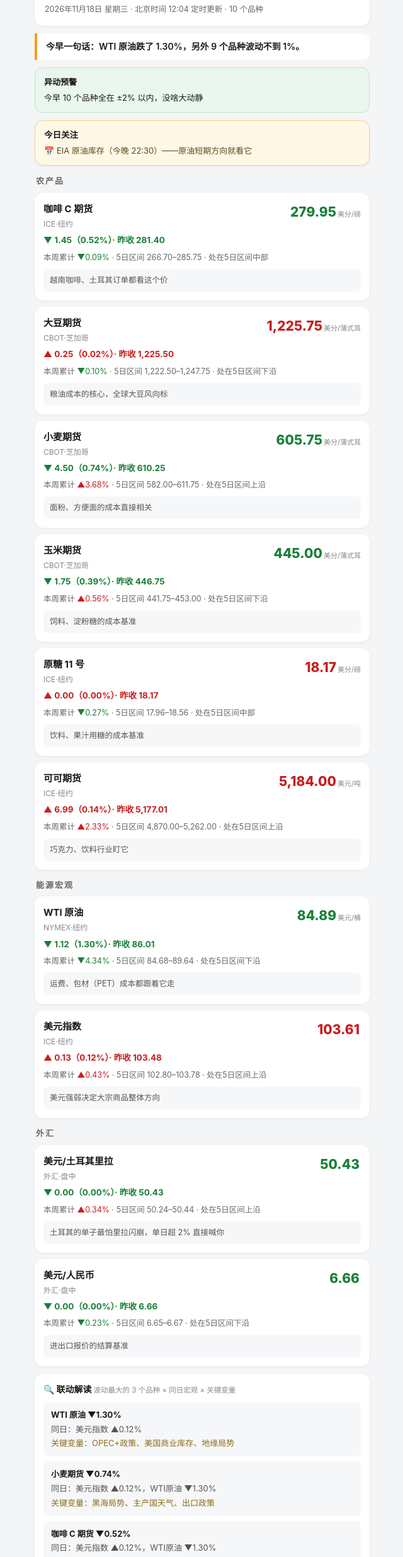
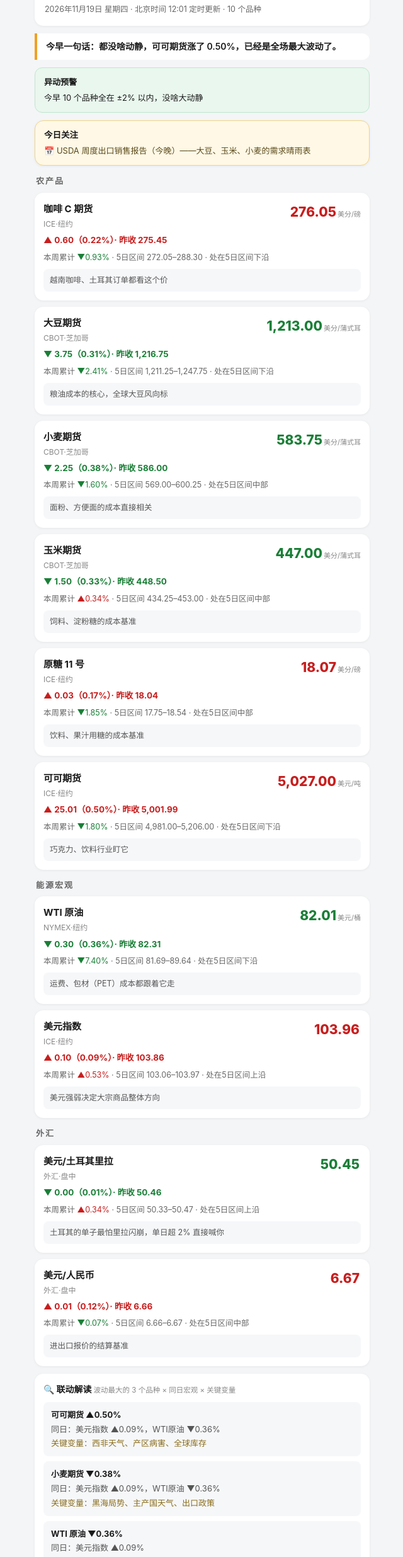
Before and after one commit to feiyanwang56-wq/morning-brief, a plain HTML site: page index.html in a window 1280 px wide. Shown: the part 186-2658 px from the top of the page at 63% size, without its empty margins (319-959 px from the left). Drawn offline with Linux system fonts and the light colour scheme.

Commit message:
早报 2026-11-19

```diff
--- a/index.html
+++ b/index.html
@@ -1,6 +1,6 @@
 <!doctype html><html lang="zh-CN"><head><meta charset="utf-8"/>
 <meta name="viewport" content="width=device-width,initial-scale=1"/>
-<title>大宗商品早报 · 2026年11月18日</title><style>
+<title>大宗商品早报 · 2026年11月19日</title><style>
 *{box-sizing:border-box}body{margin:0;font-family:-apple-system,"PingFang SC","Noto Sans SC","Microsoft YaHei",sans-serif;background:#f4f5f7;color:#1a1a1a;line-height:1.6}
 .wrap{max-width:560px;margin:0 auto;padding:14px 14px 30px}
 .flow{background:#101828;color:#fff;border-radius:14px;padding:12px 14px;font-size:12.5px;margin-bottom:12px}
@@ -46,76 +46,76 @@
 <div class="step"><b>🔎</b>自动抓取行情</div><div class="arr">→</div>
 <div class="step"><b>🧠</b>生成中文早报</div><div class="arr">→</div>
 <div class="step"><b>📲</b>推送到手机</div></div></div>
-<div class="hdr"><h1>☀️ 大宗商品早报</h1><div class="sub">2026年11月18日 星期三 · 北京时间 12:04 定时更新 · 10 个品种</div></div>
-<div class="one">今早一句话：WTI 原油跌了 1.30%，另外 9 个品种波动不到 1%。</div>
+<div class="hdr"><h1>☀️ 大宗商品早报</h1><div class="sub">2026年11月19日 星期四 · 北京时间 12:01 定时更新 · 10 个品种</div></div>
+<div class="one">今早一句话：都没啥动静，可可期货涨了 0.50%，已经是全场最大波动了。</div>
 <div class='alert ok'><div class='at'>异动预警</div><div class='aitem'>今早 10 个品种全在 ±2% 以内，没啥大动静</div></div>
-<div class='watch'><div class='wt'>今日关注</div><div class='witem'>📅 EIA 原油库存（今晚 22:30）——原油短期方向就看它</div></div>
+<div class='watch'><div class='wt'>今日关注</div><div class='witem'>📅 USDA 周度出口销售报告（今晚）——大豆、玉米、小麦的需求晴雨表</div></div>
 <div class="gtitle">农产品</div><div class="card">
 <div class="ch"><div><div class="cn">咖啡 C 期货</div><div class="cm">ICE·纽约</div></div>
-<div class="pv dn">279.95<span class="unit">美分/磅</span></div></div>
-<div class="cd dn"><span class="arrow">▼</span> 1.45（0.52%）· 昨收 281.40</div>
-<div class="wk">本周累计 <span class="dn">▼0.09%</span> · 5日区间 266.70–285.75 · 处在5日区间中部</div>
+<div class="pv up">276.05<span class="unit">美分/磅</span></div></div>
+<div class="cd up"><span class="arrow">▲</span> 0.60（0.22%）· 昨收 275.45</div>
+<div class="wk">本周累计 <span class="dn">▼0.93%</span> · 5日区间 272.05–288.30 · 处在5日区间下沿</div>
 <div class="why">越南咖啡、土耳其订单都看这个价</div></div><div class="card">
 <div class="ch"><div><div class="cn">大豆期货</div><div class="cm">CBOT·芝加哥</div></div>
-<div class="pv up">1,225.75<span class="unit">美分/蒲式耳</span></div></div>
-<div class="cd up"><span class="arrow">▲</span> 0.25（0.02%）· 昨收 1,225.50</div>
-<div class="wk">本周累计 <span class="dn">▼0.10%</span> · 5日区间 1,222.50–1,247.75 · 处在5日区间下沿</div>
+<div class="pv dn">1,213.00<span class="unit">美分/蒲式耳</span></div></div>
+<div class="cd dn"><span class="arrow">▼</span> 3.75（0.31%）· 昨收 1,216.75</div>
+<div class="wk">本周累计 <span class="dn">▼2.41%</span> · 5日区间 1,211.25–1,247.75 · 处在5日区间下沿</div>
 <div class="why">粮油成本的核心，全球大豆风向标</div></div><div class="card">
 <div class="ch"><div><div class="cn">小麦期货</div><div class="cm">CBOT·芝加哥</div></div>
-<div class="pv dn">605.75<span class="unit">美分/蒲式耳</span></div></div>
-<div class="cd dn"><span class="arrow">▼</span> 4.50（0.74%）· 昨收 610.25</div>
-<div class="wk">本周累计 <span class="up">▲3.68%</span> · 5日区间 582.00–611.75 · 处在5日区间上沿</div>
+<div class="pv dn">583.75<span class="unit">美分/蒲式耳</span></div></div>
+<div class="cd dn"><span class="arrow">▼</span> 2.25（0.38%）· 昨收 586.00</div>
+<div class="wk">本周累计 <span class="dn">▼1.60%</span> · 5日区间 569.00–600.25 · 处在5日区间中部</div>
 <div class="why">面粉、方便面的成本直接相关</div></div><div class="card">
 <div class="ch"><div><div class="cn">玉米期货</div><div class="cm">CBOT·芝加哥</div></div>
-<div class="pv dn">445.00<span class="unit">美分/蒲式耳</span></div></div>
-<div class="cd dn"><span class="arrow">▼</span> 1.75（0.39%）· 昨收 446.75</div>
-<div class="wk">本周累计 <span class="up">▲0.56%</span> · 5日区间 441.75–453.00 · 处在5日区间下沿</div>
+<div class="pv dn">447.00<span class="unit">美分/蒲式耳</span></div></div>
+<div class="cd dn"><span class="arrow">▼</span> 1.50（0.33%）· 昨收 448.50</div>
+<div class="wk">本周累计 <span class="up">▲0.34%</span> · 5日区间 434.25–453.00 · 处在5日区间中部</div>
 <div class="why">饲料、淀粉糖的成本基准</div></div><div class="card">
 <div class="ch"><div><div class="cn">原糖 11 号</div><div class="cm">ICE·纽约</div></div>
-<div class="pv up">18.17<span class="unit">美分/磅</span></div></div>
-<div class="cd up"><span class="arrow">▲</span> 0.00（0.00%）· 昨收 18.17</div>
-<div class="wk">本周累计 <span class="dn">▼0.27%</span> · 5日区间 17.96–18.56 · 处在5日区间中部</div>
+<div class="pv up">18.07<span class="unit">美分/磅</span></div></div>
+<div class="cd up"><span class="arrow">▲</span> 0.03（0.17%）· 昨收 18.04</div>
+<div class="wk">本周累计 <span class="dn">▼1.85%</span> · 5日区间 17.75–18.54 · 处在5日区间中部</div>
 <div class="why">饮料、果汁用糖的成本基准</div></div><div class="card">
 <div class="ch"><div><div class="cn">可可期货</div><div class="cm">ICE·纽约</div></div>
-<div class="pv up">5,184.00<span class="unit">美元/吨</span></div></div>
-<div class="cd up"><span class="arrow">▲</span> 6.99（0.14%）· 昨收 5,177.01</div>
-<div class="wk">本周累计 <span class="up">▲2.33%</span> · 5日区间 4,870.00–5,262.00 · 处在5日区间上沿</div>
+<div class="pv up">5,027.00<span class="unit">美元/吨</span></div></div>
+<div class="cd up"><span class="arrow">▲</span> 25.01（0.50%）· 昨收 5,001.99</div>
+<div class="wk">本周累计 <span class="dn">▼1.80%</span> · 5日区间 4,981.00–5,206.00 · 处在5日区间下沿</div>
 <div class="why">巧克力、饮料行业盯它</div></div><div class="gtitle">能源宏观</div><div class="card">
 <div class="ch"><div><div class="cn">WTI 原油</div><div class="cm">NYMEX·纽约</div></div>
-<div class="pv dn">84.89<span class="unit">美元/桶</span></div></div>
-<div class="cd dn"><span class="arrow">▼</span> 1.12（1.30%）· 昨收 86.01</div>
-<div class="wk">本周累计 <span class="dn">▼4.34%</span> · 5日区间 84.68–89.64 · 处在5日区间下沿</div>
+<div class="pv dn">82.01<span class="unit">美元/桶</span></div></div>
+<div class="cd dn"><span class="arrow">▼</span> 0.30（0.36%）· 昨收 82.31</div>
+<div class="wk">本周累计 <span class="dn">▼7.40%</span> · 5日区间 81.69–89.64 · 处在5日区间下沿</div>
 <div class="why">运费、包材（PET）成本都跟着它走</div></div><div class="card">
 <div class="ch"><div><div class="cn">美元指数</div><div class="cm">ICE·纽约</div></div>
-<div class="pv up">103.61<span class="unit"></span></div></div>
-<div class="cd up"><span class="arrow">▲</span> 0.13（0.12%）· 昨收 103.48</div>
-<div class="wk">本周累计 <span class="up">▲0.43%</span> · 5日区间 102.80–103.78 · 处在5日区间上沿</div>
+<div class="pv up">103.96<span class="unit"></span></div></div>
+<div class="cd up"><span class="arrow">▲</span> 0.10（0.09%）· 昨收 103.86</div>
+<div class="wk">本周累计 <span class="up">▲0.53%</span> · 5日区间 103.06–103.97 · 处在5日区间上沿</div>
 <div class="why">美元强弱决定大宗商品整体方向</div></div><div class="gtitle">外汇</div><div class="card">
 <div class="ch"><div><div class="cn">美元/土耳其里拉</div><div class="cm">外汇·盘中</div></div>
-<div class="pv dn">50.43<span class="unit"></span></div></div>
-<div class="cd dn"><span class="arrow">▼</span> 0.00（0.00%）· 昨收 50.43</div>
-<div class="wk">本周累计 <span class="up">▲0.34%</span> · 5日区间 50.24–50.44 · 处在5日区间上沿</div>
+<div class="pv dn">50.45<span class="unit"></span></div></div>
+<div class="cd dn"><span class="arrow">▼</span> 0.00（0.01%）· 昨收 50.46</div>
+<div class="wk">本周累计 <span class="up">▲0.34%</span> · 5日区间 50.33–50.47 · 处在5日区间上沿</div>
 <div class="why">土耳其的单子最怕里拉闪崩，单日超 2% 直接喊你</div></div><div class="card">
 <div class="ch"><div><div class="cn">美元/人民币</div><div class="cm">外汇·盘中</div></div>
-<div class="pv dn">6.66<span class="unit"></span></div></div>
-<div class="cd dn"><span class="arrow">▼</span> 0.00（0.00%）· 昨收 6.66</div>
-<div class="wk">本周累计 <span class="dn">▼0.23%</span> · 5日区间 6.65–6.67 · 处在5日区间下沿</div>
+<div class="pv up">6.67<span class="unit"></span></div></div>
+<div class="cd up"><span class="arrow">▲</span> 0.01（0.12%）· 昨收 6.66</div>
+<div class="wk">本周累计 <span class="dn">▼0.07%</span> · 5日区间 6.66–6.67 · 处在5日区间中部</div>
 <div class="why">进出口报价的结算基准</div></div>
 <div class="read"><div class="rt">🔍 联动解读 <span class="rsub">波动最大的 3 个品种 × 同日宏观 × 关键变量</span></div>
-<div class="ritem"><b>WTI 原油 ▼1.30%</b>
-<div class="rmeta">同日：美元指数 ▲0.12%</div>
-<div class="drv">关键变量：OPEC+政策、美国商业库存、地缘局势</div></div><div class="ritem"><b>小麦期货 ▼0.74%</b>
-<div class="rmeta">同日：美元指数 ▲0.12%，WTI原油 ▼1.30%</div>
-<div class="drv">关键变量：黑海局势、主产国天气、出口政策</div></div><div class="ritem"><b>咖啡 C 期货 ▼0.52%</b>
-<div class="rmeta">同日：美元指数 ▲0.12%，WTI原油 ▼1.30%</div>
-<div class="drv">关键变量：巴西/越南天气、全球库存、美元</div></div>
+<div class="ritem"><b>可可期货 ▲0.50%</b>
+<div class="rmeta">同日：美元指数 ▲0.09%，WTI原油 ▼0.36%</div>
+<div class="drv">关键变量：西非天气、产区病害、全球库存</div></div><div class="ritem"><b>小麦期货 ▼0.38%</b>
+<div class="rmeta">同日：美元指数 ▲0.09%，WTI原油 ▼0.36%</div>
+<div class="drv">关键变量：黑海局势、主产国天气、出口政策</div></div><div class="ritem"><b>WTI 原油 ▼0.36%</b>
+<div class="rmeta">同日：美元指数 ▲0.09%</div>
+<div class="drv">关键变量：OPEC+政策、美国商业库存、地缘局势</div></div>
 <div class="rnote">以上是关联市场对照 + 该品种的关键变量框架；某天具体的涨跌原因需要结合新闻面，demo 版不编造，完整版接入新闻源后由大模型生成归因。</div></div>
 <div class="rule"><b>📌 盯盘逻辑</b><br>
 · 单日波动 ≥2% 就标红，直接推到你手机上<br>
 · 里拉单独盯——土耳其的单子最怕它突然贬值<br>
 · 每周五加一份周报：本周复盘 + 下周看点</div>
 <div class="ft">数据：Yahoo Finance 指示性行情（ICE·纽约 / CBOT·芝加哥 / NYMEX / 外汇盘中）<br>
-本次抓取时间：北京时间 2026-11-18 12:04（定时抓取，非实时）<br>
+本次抓取时间：北京时间 2026-11-19 12:01（定时抓取，非实时）<br>
 行情源链接：<a href="https://finance.yahoo.com/quote/KC=F">咖啡 C 期货</a> · <a href="https://finance.yahoo.com/quote/ZS=F">大豆期货</a> · <a href="https://finance.yahoo.com/quote/ZW=F">小麦期货</a> · <a href="https://finance.yahoo.com/quote/ZC=F">玉米期货</a> · <a href="https://finance.yahoo.com/quote/SB=F">原糖 11 号</a> · <a href="https://finance.yahoo.com/quote/CC=F">可可期货</a> · <a href="https://finance.yahoo.com/quote/CL=F">WTI 原油</a> · <a href="https://finance.yahoo.com/quote/DX-Y.NYB">美元指数</a> · <a href="https://finance.yahoo.com/quote/TRY=X">美元/土耳其里拉</a> · <a href="https://finance.yahoo.com/quote/CNY=X">美元/人民币</a><br>
 demo 版 · 正式版可接马来西亚 BMD 棕榈油、郑商所 PTA/MEG；深度归因需接入新闻源</div>
 </div><p style="text-align:center;margin:32px 0"><a href="history.html">查看历史记录</a></p></body></html>
```
Also changed, not shown: history.html (+2 -1 lines), history/2026-11-19.html (added, +121 -0 lines).
